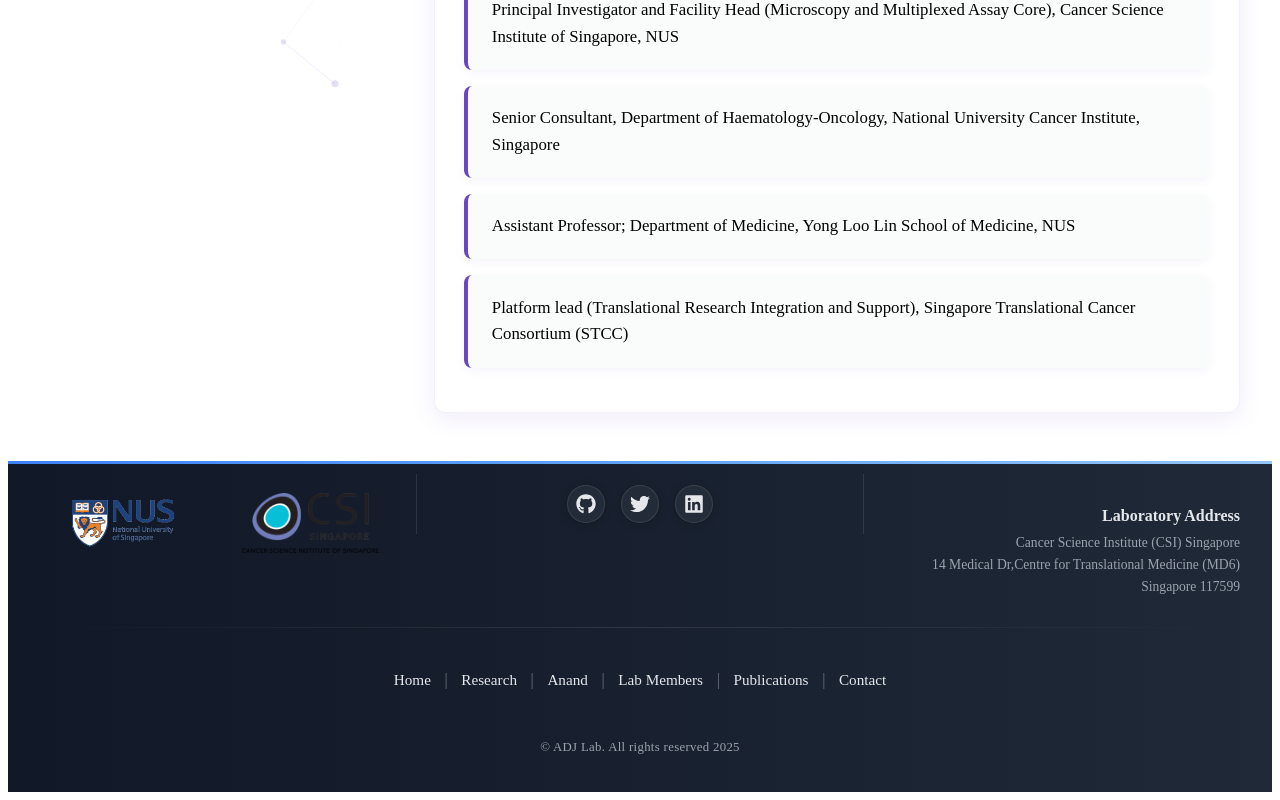
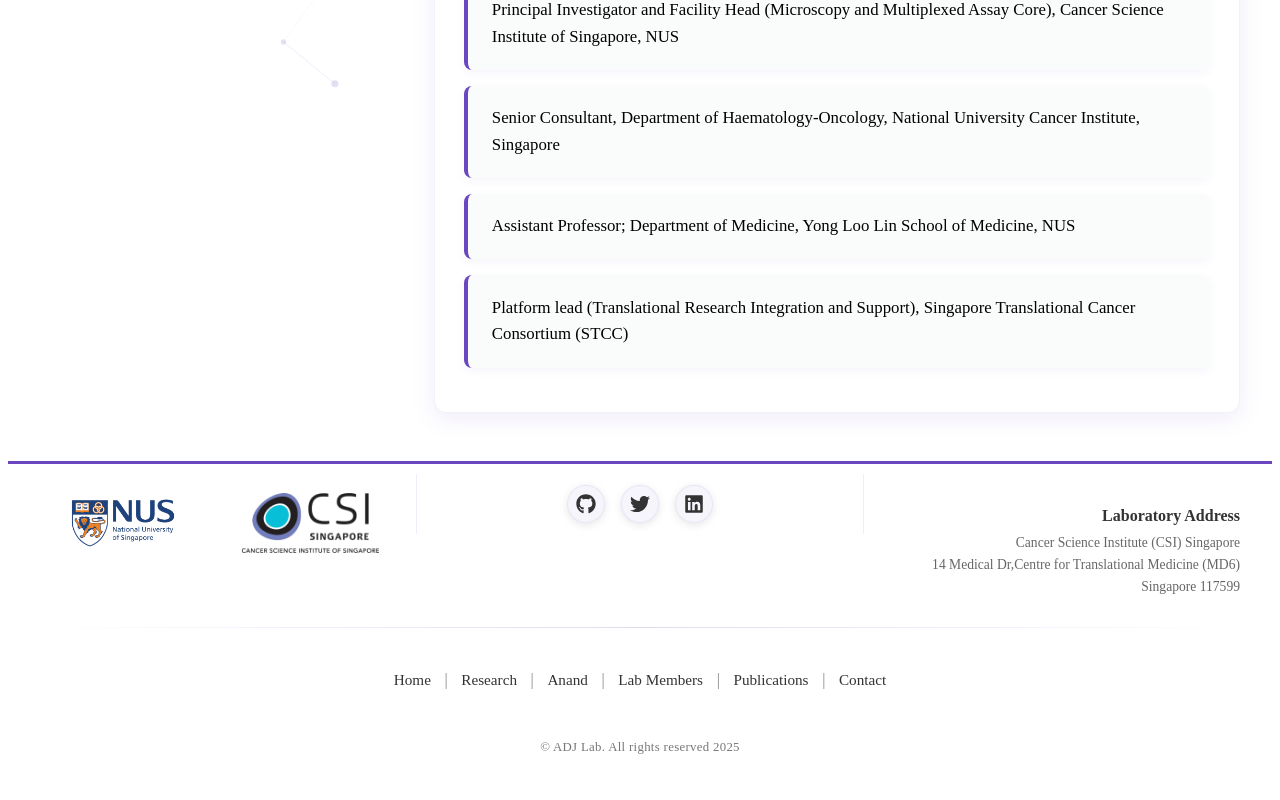
Before and after one commit to Kakarrxt/adj-lab-website, a Next.js app: page /anand in a window 1280 px wide. Shown: the part 649-1449 px from the top of the page. Built offline with nearby package versions, Linux system fonts and the light colour scheme.

Commit message:
footer and build fixes

```diff
--- a/src/app/page.module.css
+++ b/src/app/page.module.css
@@ -1,8 +1,7 @@
 /* App/main.module.css */
 .container {
   position: relative;
-  height: 300vh; /* Changed from min-height to height */
-  background: linear-gradient(135deg, #C4B7D7 0%, #F2E4E9 100%);
+  background: transparent;
   overflow-x: hidden; /* Prevent horizontal scroll */
 }
 
@@ -48,6 +47,7 @@
   overflow: hidden; /* Prevent section overflow */
 }
 
+
 .contentSection {
   background: rgba(255, 255, 255, 0.1);
   backdrop-filter: blur(8px);
--- a/src/pages/contact/index.tsx
+++ b/src/pages/contact/index.tsx
@@ -5,7 +5,6 @@ import { useRef } from "react";
 import { useInView } from "framer-motion";
 import styles from "./contact.module.css";
 import { FaPhone, FaEnvelope, FaMapMarkerAlt } from "react-icons/fa";
-import Image from "next/image";
 
 export default function ContactPage() {
   const mapRef = useRef(null);
--- a/src/pages/footer/Footer.module.css
+++ b/src/pages/footer/Footer.module.css
@@ -1,11 +1,12 @@
 /* Components/Footer/Footer.module.css */
 .footer {
   width: 100%;
-  background: linear-gradient(to right, #111827, #1f2937);
-  color: #f3f4f6;
+  background: white;
+  color: #333;
   padding: 1.5rem 0;
   position: relative;
   overflow: hidden;
+  margin-top: auto; /* Push footer to bottom */
 }
 
 .footer::before {
@@ -15,7 +16,7 @@
   left: 0;
   right: 0;
   height: 3px;
-  background: linear-gradient(90deg, #3b82f6, #60a5fa, #93c5fd);
+  background: #6b46c1;
   z-index: 10;
 }
 
@@ -84,7 +85,7 @@
   top: 50%;
   width: 1px;
   height: 60px;
-  background: rgba(255, 255, 255, 0.1);
+  background: rgba(107, 70, 193, 0.1);
   transform: translateY(-50%);
 }
 
@@ -97,8 +98,8 @@
 }
 
 .socialLink {
-  color: #e5e7eb;
-  background: rgba(255, 255, 255, 0.05);
+  color: #333;
+  background: rgba(107, 70, 193, 0.05);
   border-radius: 50%;
   width: 36px;
   height: 36px;
@@ -106,15 +107,15 @@
   align-items: center;
   justify-content: center;
   transition: all 0.3s ease;
-  border: 1px solid rgba(255, 255, 255, 0.1);
-  box-shadow: 0 2px 8px rgba(0, 0, 0, 0.2);
+  border: 1px solid rgba(107, 70, 193, 0.1);
+  box-shadow: 0 2px 8px rgba(0, 0, 0, 0.1);
 }
 
 .socialLink:hover {
-  color: #3b82f6;
-  background: rgba(255, 255, 255, 0.1);
-  border-color: rgba(59, 130, 246, 0.5);
-  box-shadow: 0 0 10px rgba(59, 130, 246, 0.4);
+  color: white;
+  background: #6b46c1;
+  border-color: #6b46c1;
+  box-shadow: 0 0 10px rgba(107, 70, 193, 0.4);
   transform: translateY(-2px);
 }
 
@@ -128,11 +129,11 @@
   font-size: 1rem;
   font-weight: 600;
   margin-bottom: 0.5rem;
-  color: #e5e7eb;
+  color: #333;
 }
 
 .addressSection p {
-  color: #9ca3af;
+  color: #666;
   font-size: 0.85rem;
   margin: 0.2rem 0;
   line-height: 1.4;
@@ -142,7 +143,7 @@
 .divider {
   width: 100%;
   height: 1px;
-  background: linear-gradient(90deg, transparent, rgba(255, 255, 255, 0.1), transparent);
+  background: linear-gradient(90deg, transparent, rgba(107, 70, 193, 0.2), transparent);
   margin: 0.75rem 0;
 }
 
@@ -156,7 +157,7 @@
 }
 
 .navLink {
-  color: #e5e7eb;
+  color: #333;
   text-decoration: none;
   font-size: 0.95rem;
   font-weight: 500;
@@ -172,7 +173,7 @@
   left: 50%;
   width: 0;
   height: 2px;
-  background: #3b82f6;
+  background: #6b46c1;
   transition: all 0.3s ease;
   transform: translateX(-50%);
 }
@@ -182,13 +183,13 @@
 }
 
 .separator {
-  color: #6b7280;
+  color: #888;
   margin: 0 0.25rem;
 }
 
 .copyright {
   font-size: 0.8rem;
-  color: #9ca3af;
+  color: #777;
   text-align: center;
   margin-top: 0.5rem;
   letter-spacing: 0.025em;
--- a/src/pages/footer/index.tsx
+++ b/src/pages/footer/index.tsx
@@ -5,7 +5,6 @@ import { useInView } from "framer-motion";
 import styles from "./Footer.module.css";
 import { FaTwitter, FaLinkedin, FaGithub } from "react-icons/fa";
 import React from "react";
-import Image from "next/image";
 
 export default function Footer() {
   const footerRef = useRef(null);
@@ -19,7 +18,6 @@ export default function Footer() {
       transition: { duration: 0.6, ease: "easeOut" }
     }
   };
-
 
   interface LogoUrls {
     nus: string;
@@ -146,7 +144,7 @@ export default function Footer() {
               <motion.a
                 href={item.path}
                 className={styles.navLink}
-                whileHover={{ color: "#3b82f6" }}
+                whileHover={{ color: "#6b46c1" }}
               >
                 {item.name}
               </motion.a>
--- a/src/pages/members/members.module.css
+++ b/src/pages/members/members.module.css
@@ -1,12 +1,11 @@
 /* Main container for the page */
 .container {
-  padding: 2rem;
-  background-color: #f8f7ff;
   min-height: 100vh;
   font-family: 'Inter', sans-serif;
 }
 
 .main {
+  background-color: #f8f7ff;
   max-width: 1200px;
   margin: 0 auto;
 }
@@ -202,3 +201,16 @@
     border-bottom: 1px solid #eee;
   }
 }
+.sectionTop{
+  height: 10vh;
+  position: sticky;
+  top: 0;
+  display: flex;
+  flex-direction: column;
+  justify-content: center;
+  align-items: center;
+  padding: 2rem;
+  overflow: hidden;
+  z-index: -1;
+  filter: blur(5px);
+}
```
Also changed, not shown: src/app/page.tsx (+4 -34 lines).
